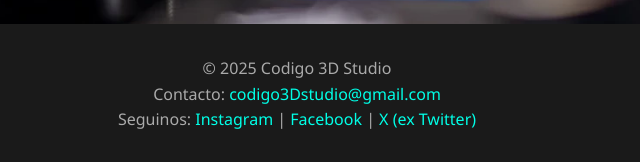
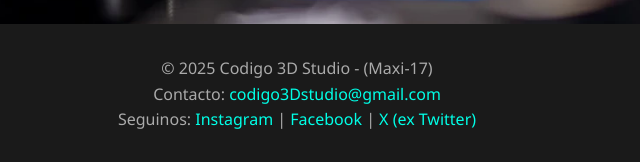
Before and after one commit to Maxi-17/TP-Final-Dise-o-Web, a plain HTML site: page index.html in a window 1280 px wide. Shown: the part 635-797 px from the top of the page, 343-983 px from the left. Drawn offline with Linux system fonts and the light colour scheme.

Commit message:
Copyright en index.html

```diff
--- a/index.html
+++ b/index.html
@@ -42,7 +42,7 @@
       </main>
 
       <footer>
-          <p>&copy; 2025 Codigo 3D Studio</p>
+          <p>&copy; 2025 Codigo 3D Studio - (Maxi-17)</p>
           <p>Contacto: <a href="mailto:codigo3Dstudio@gmail.com">codigo3Dstudio@gmail.com</a></p>
           <p>Seguinos:
           <a href="#">Instagram</a> |
```
